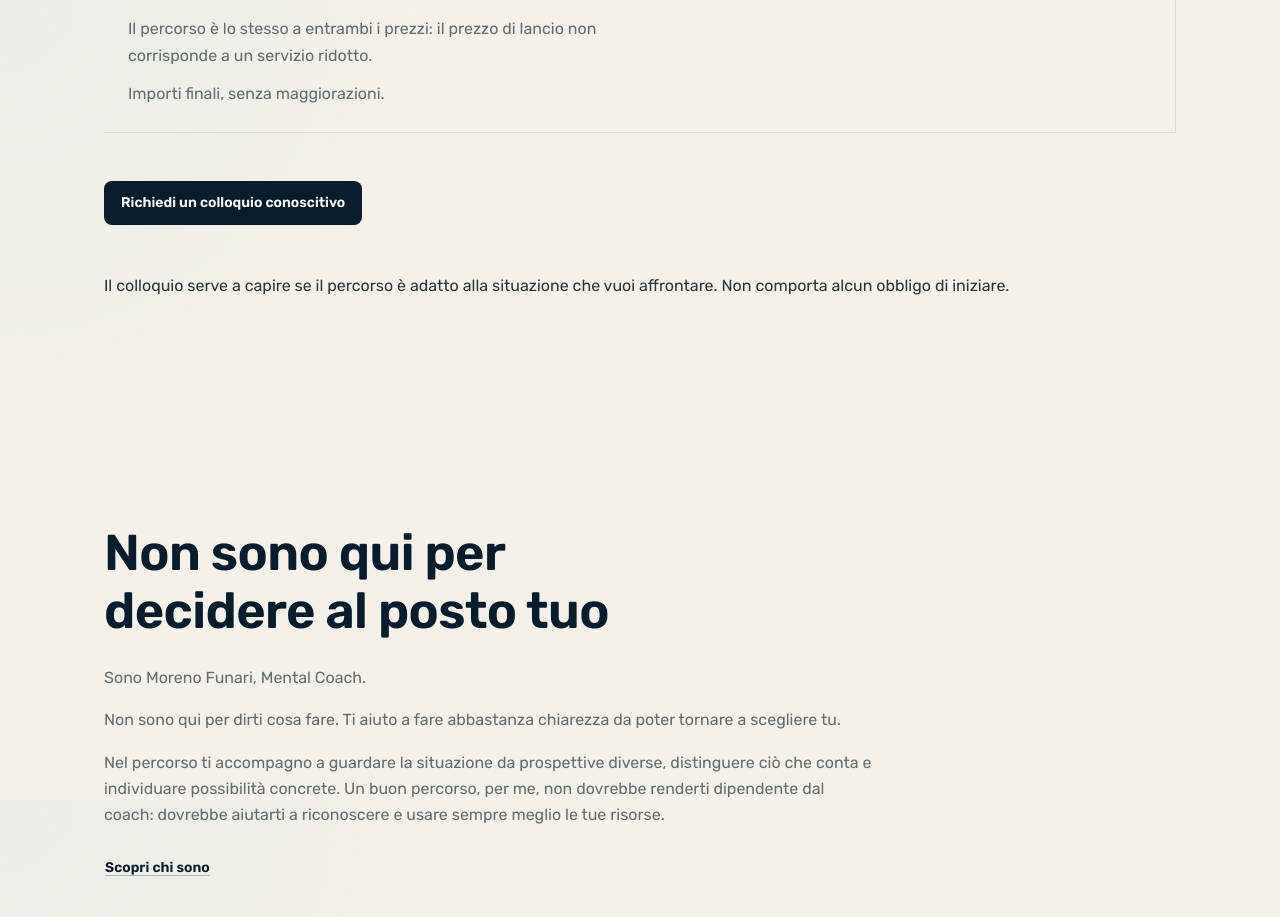
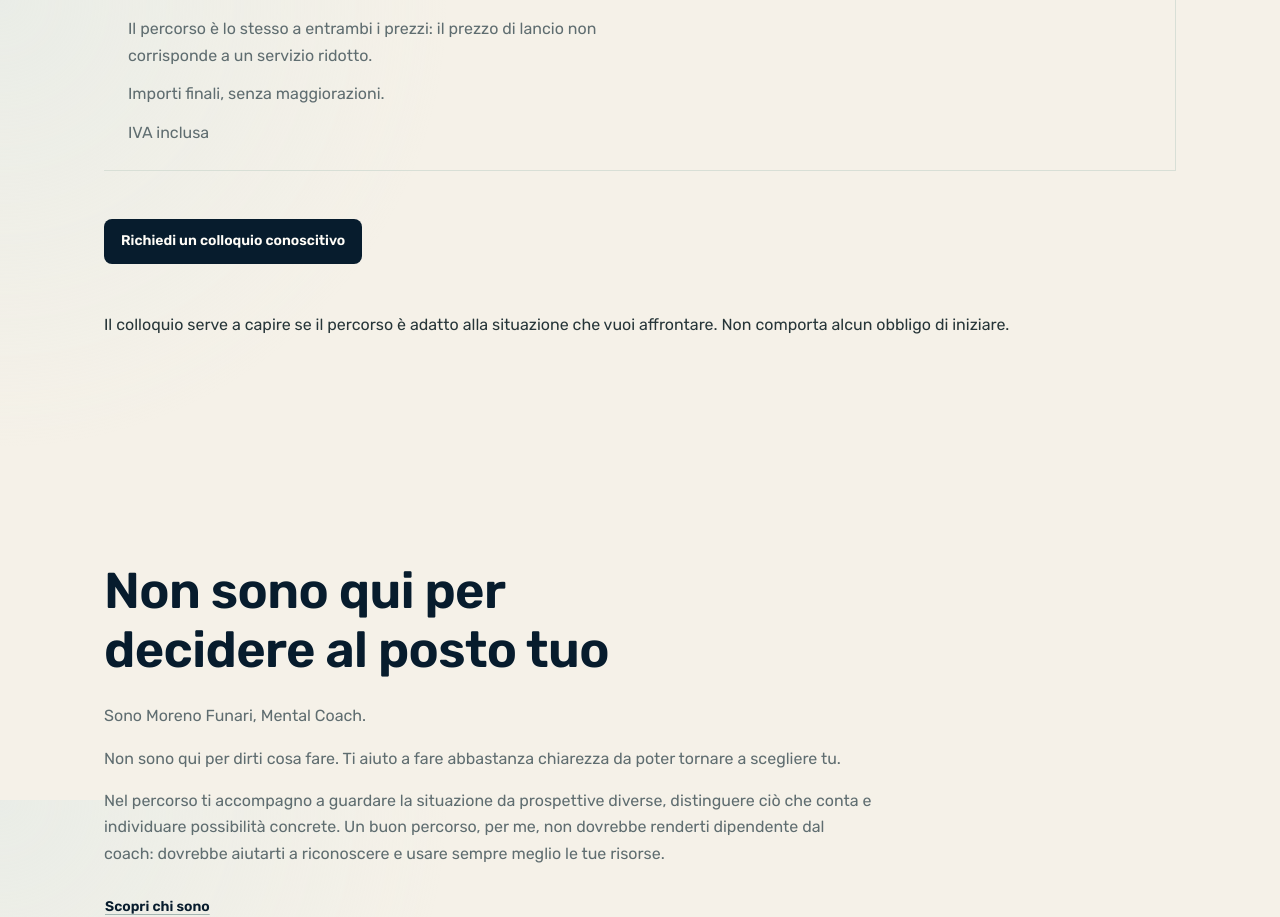
Before and after one commit to MorenoFunari/moreno-funari-website, a Next.js app: page /percorsi in a window 1280 px wide. Shown: the part 5600-6517 px from the top of the page. Built offline with nearby package versions, Linux system fonts and the light colour scheme; no server answers.

Commit message:
fix: apply approved IVA inclusa wording to percorsi pricing

```diff
--- a/src/components/sections/percorsi/percorsi-pricing-section.tsx
+++ b/src/components/sections/percorsi/percorsi-pricing-section.tsx
@@ -22,7 +22,6 @@ export function PercorsiPricingSection({ pricing = percorsiConfig }: { pricing?:
         {isLaunch ? <p>Il prezzo di lancio è riservato ai primi cinque partecipanti.</p> : null}
         {isLaunch ? <p>Il percorso è lo stesso a entrambi i prezzi: il prezzo di lancio non corrisponde a un servizio ridotto.</p> : null}
         <p>{percorsiConfig.finalPriceNotice}</p>
-        {/* TODO: fiscal wording must be confirmed; do not infer or compute VAT. */}
         {percorsiConfig.fiscalWording ? <p>{percorsiConfig.fiscalWording}</p> : null}
       </div>
       <div><ButtonLink href="#richiesta">Richiedi un colloquio conoscitivo</ButtonLink></div>
--- a/src/config/percorsi.ts
+++ b/src/config/percorsi.ts
@@ -6,8 +6,7 @@ export const percorsiConfig = {
   finalPriceNotice: "Importi finali, senza maggiorazioni.",
   launchEnabled: true,
   launchPlacesAvailable: 5,
-  // TODO: obtain and approve the exact fiscal wording before publication.
-  fiscalWording: null as string | null,
+  fiscalWording: "IVA inclusa",
   // TODO: approve coverage of the paid-path form in /privacy-policy.
   privacyConfirmed: false,
   showOfferSchema: false,
```
Also changed, not shown: 2 other files (tests, documents, lock files or other folders).
